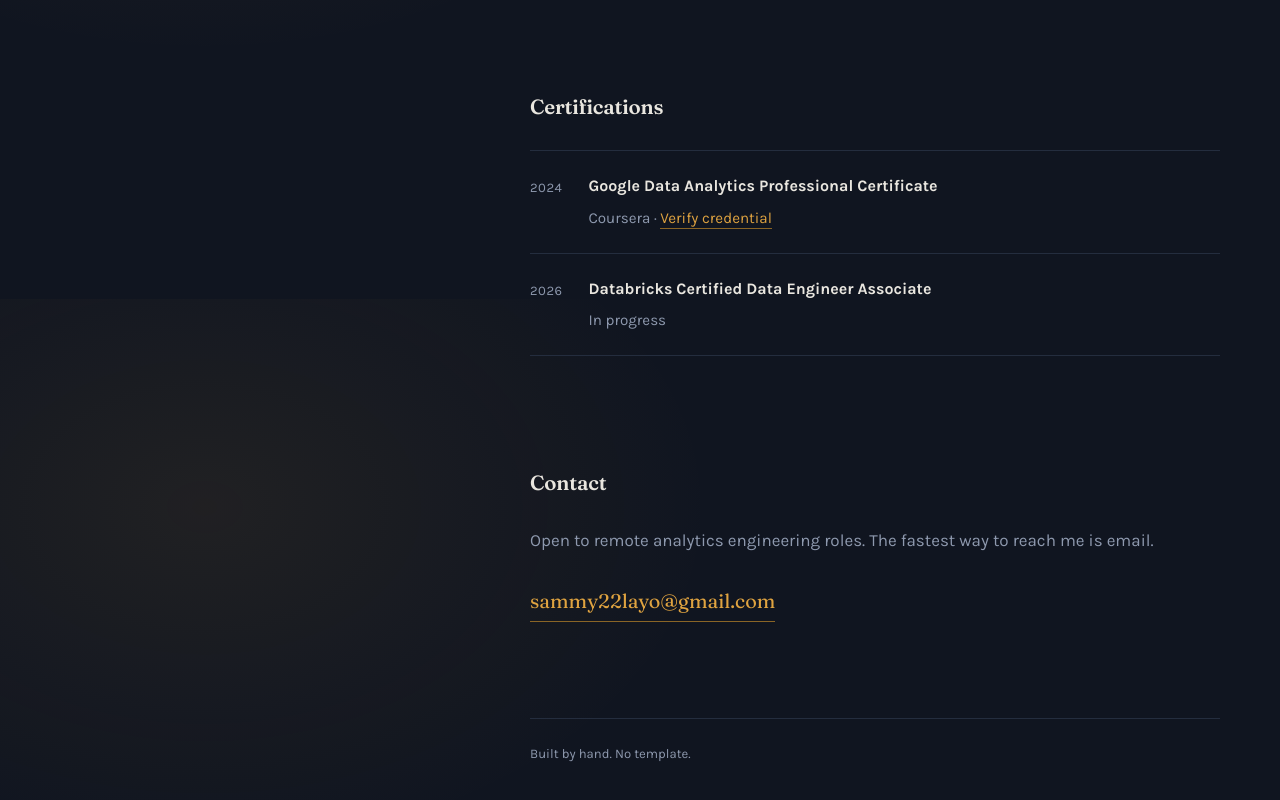
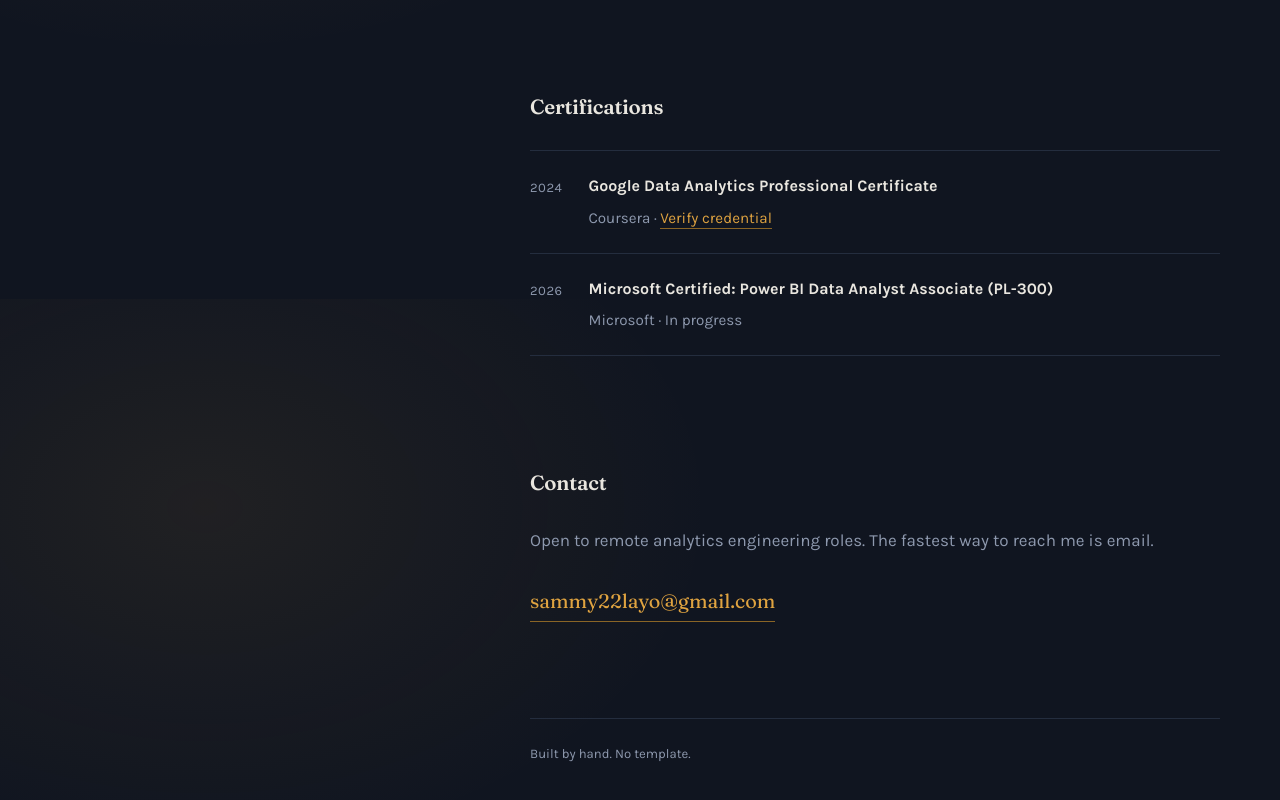
Before and after one commit to Sammy22layo/sammy22layo.github.io, a plain HTML site: page index.html in a window 1280 px wide. Shown: the part 2101-2901 px from the top of the page. Drawn offline with Linux system fonts and the light colour scheme.

Commit message:
Update index.html

```diff
--- a/index.html
+++ b/index.html
@@ -503,8 +503,8 @@
       <div class="job">
         <div class="when">2026</div>
         <div>
-          <h3>Databricks Certified Data Engineer Associate</h3>
-          <p>In progress</p>
+          <h3>Microsoft Certified: Power BI Data Analyst Associate (PL-300)</h3>
+          <p>Microsoft · In progress</p>
         </div>
       </div>
     </section>
```
